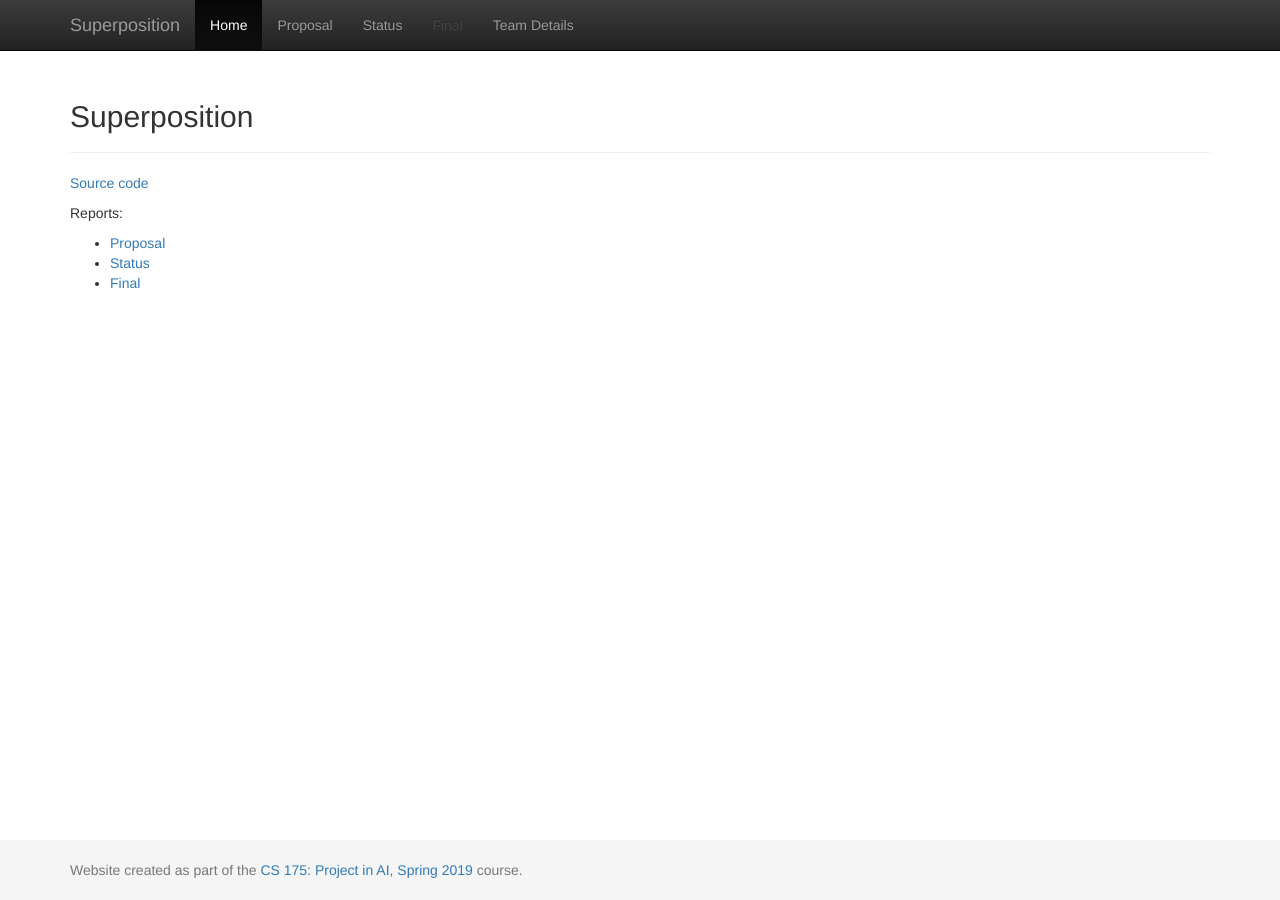
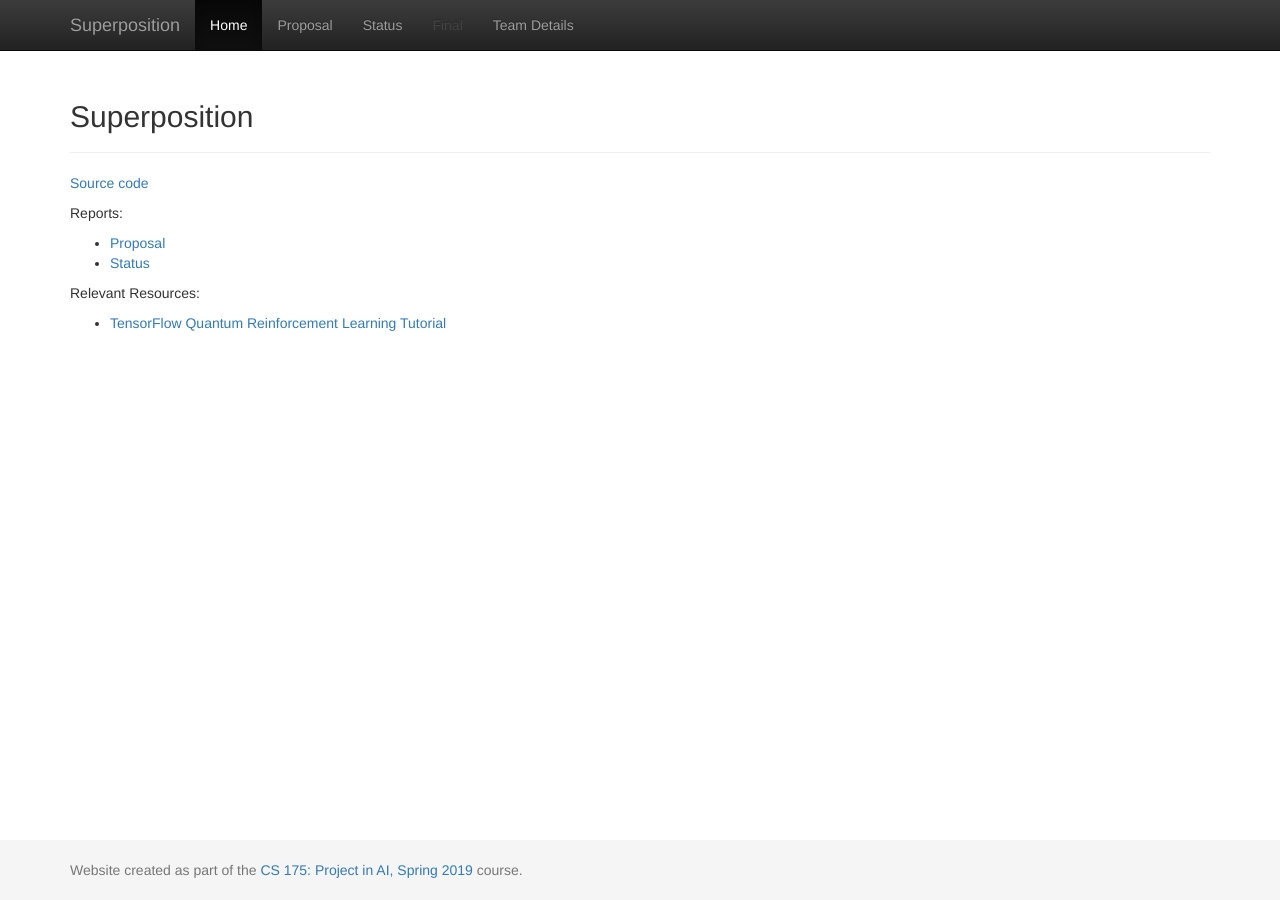
Before and after one commit to fvelasquez12/Superposition, a Jekyll site: the page built from docs/index.md, in a window 1280 px wide. Built offline with Jekyll 4.4.1, drawn with Linux system fonts in a browser that asks for light colours.

Commit message:
Update index.md

```diff
--- a/docs/index.md
+++ b/docs/index.md
@@ -7,6 +7,8 @@ title:  Home
 
 Reports:
 
-- [Proposal](https://fvelasquez12.github.io/QuantumML/proposal.html)
-- [Status](https://fvelasquez12.github.io/QuantumML/status.html)
-- [Final](final.html)
+- [Proposal](https://fvelasquez12.github.io/Superposition/proposal.html)
+- [Status](https://fvelasquez12.github.io/Superposition/status.html)
+
+Relevant Resources:
+- [TensorFlow Quantum Reinforcement Learning Tutorial](https://www.tensorflow.org/quantum/tutorials/quantum_reinforcement_learning)
```
